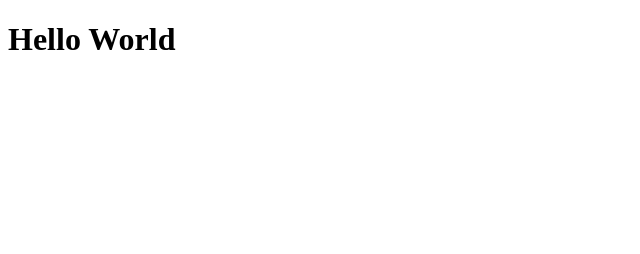
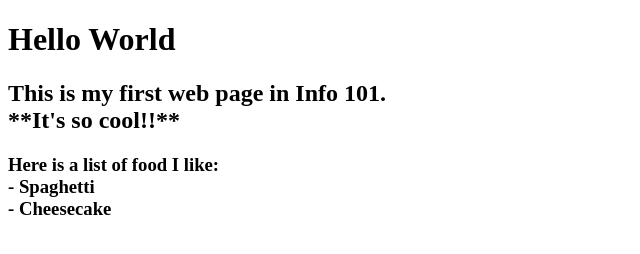
Before and after one commit to jcorille-1825036/jcorille-1825036.github.io, a plain HTML site: page index.html in a window 1280 px wide. Shown: the whole page, without its empty margins (0-640 px from the left). Drawn offline with Linux system fonts and the light colour scheme.

Commit message:
Added text

```diff
--- a/index.html
+++ b/index.html
@@ -5,5 +5,10 @@
 	</head>
 	<body>
 		<h1>Hello World</h1>
+		<h2>This is my first web page in Info 101.<br>
+		**It's so cool!!**</h2>
+		<h3>Here is a list of food I like:<br>
+		- Spaghetti<br>
+		- Cheesecake</h3>
 	</body>
 </html>
```
